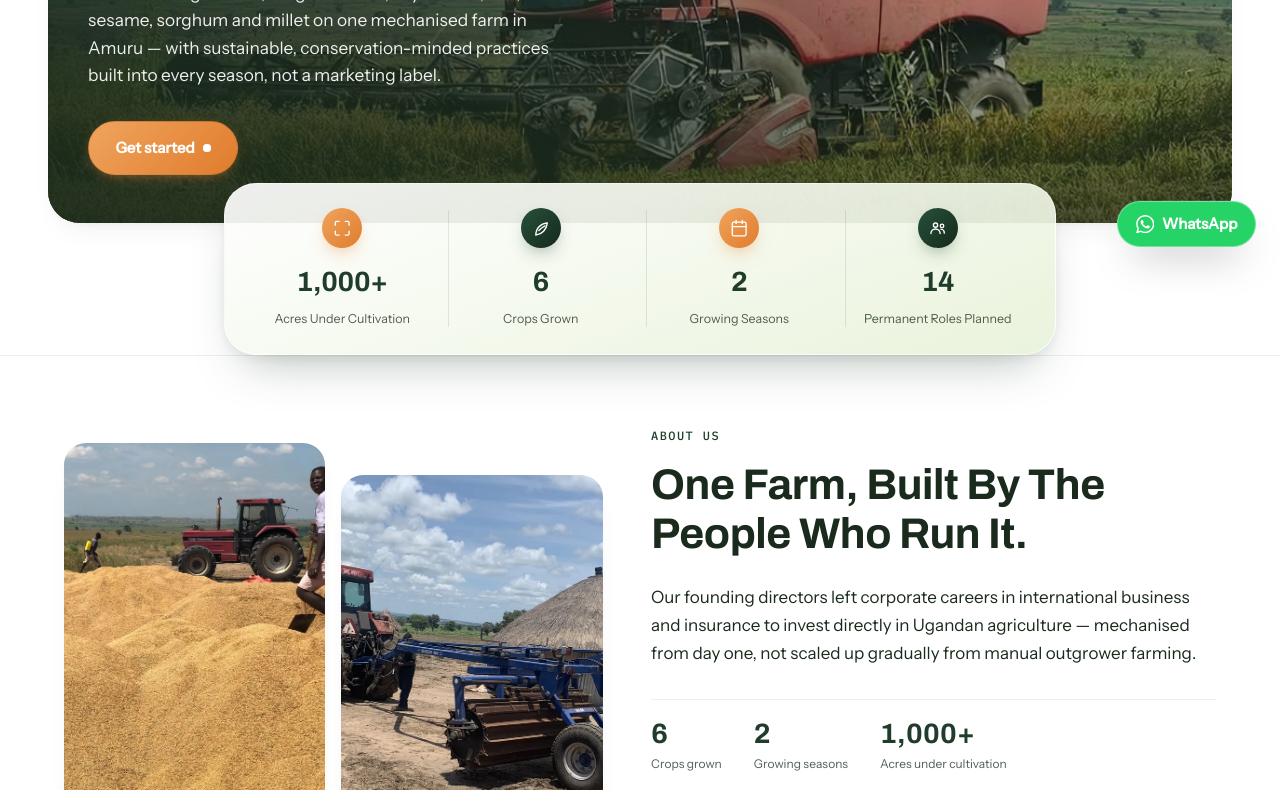
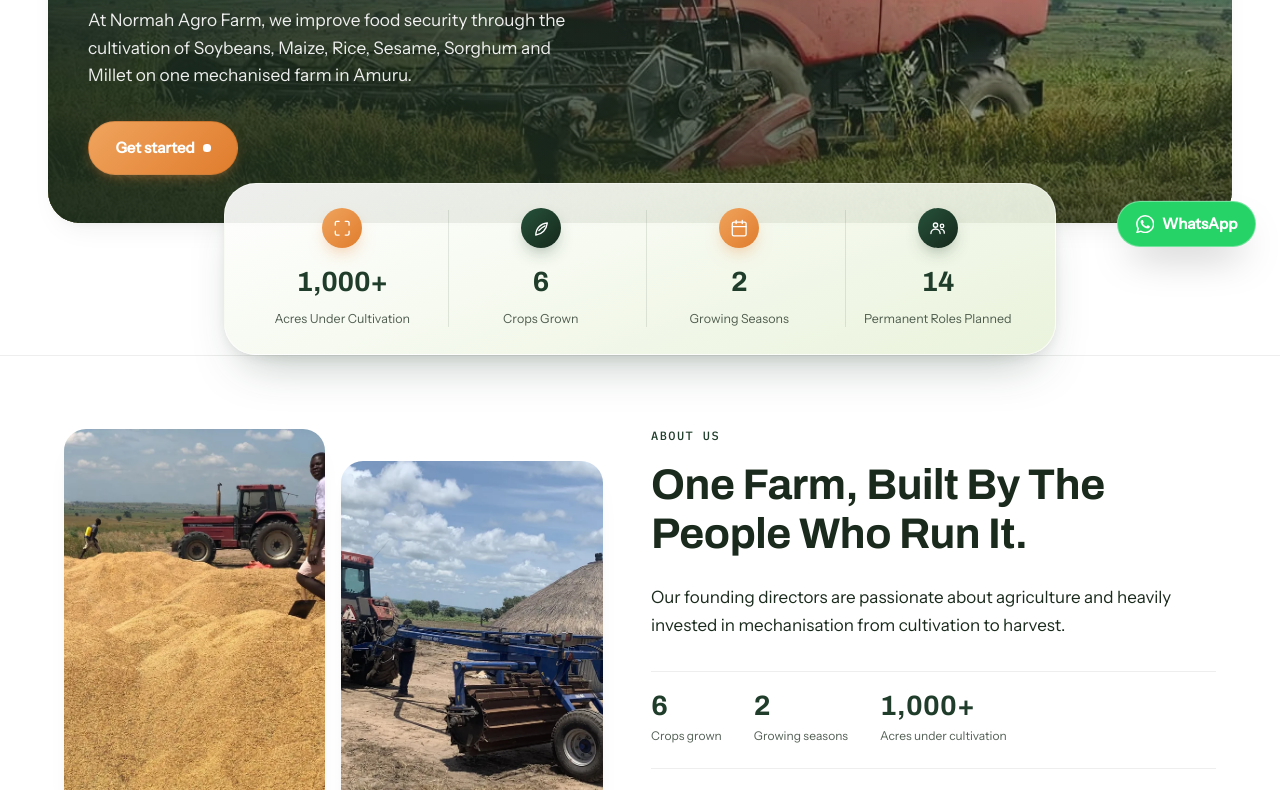
Before and after one commit to Balukuu/normah-farm, a plain HTML site: page index.html in a window 1280 px wide. Shown: the part 529-1319 px from the top of the page. Drawn offline with Linux system fonts and the light colour scheme.

Commit message:
Made Txt changes

```diff
--- a/index.html
+++ b/index.html
@@ -104,7 +104,7 @@
     <img class="hero-slide" src="assets/img/photos/hero-panorama-field.webp" width="1280" height="514" alt="A wide panorama of a sprayer working a green crop field under an open sky at Normah Agro Farm.">
     <div class="hero-photo-content">
       <h1>From Our Fields<br>To Global Markets.</h1>
-      <p class="lede">At Normah Agro Farm, we grow maize, soya beans, rice, sesame, sorghum and millet on one mechanised farm in Amuru — with sustainable, conservation-minded practices built into every season, not a marketing label.</p>
+      <p class="lede">At Normah Agro Farm, we improve food security through the cultivation of Soybeans, Maize, Rice, Sesame, Sorghum and Millet on one mechanised farm in Amuru.</p>
       <div class="hero-ctas" style="margin-block:0;">
         <a class="btn btn--primary" href="buyers.html#quote">Get started <span class="dot"></span></a>
       </div>
@@ -148,7 +148,7 @@
       <div class="reveal" data-reveal-delay="80">
         <span class="eyebrow">About Us</span>
         <h2 style="margin-block:0.75rem 1.5rem;">One Farm, Built By The People Who Run It.</h2>
-        <p>Our founding directors left corporate careers in international business and insurance to invest directly in Ugandan agriculture — mechanised from day one, not scaled up gradually from manual outgrower farming.</p>
+        <p>Our founding directors are passionate about agriculture and heavily invested in mechanisation from cultivation to harvest.</p>
         <div class="about-facts">
           <div><span class="fig mono">6</span><span class="lbl">Crops grown</span></div>
           <div><span class="fig mono">2</span><span class="lbl">Growing seasons</span></div>
```
